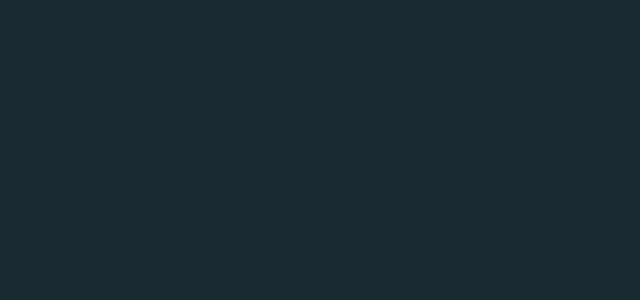
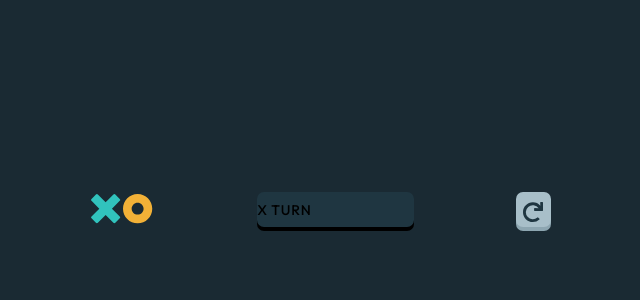
Before and after one commit to italoteles/tic-tac-toe, an Angular app in the folder tic-tae-toe-app/: page /game in a window 1280 px wide. Shown: the top 300 px of the page, without its empty margins (319-959 px from the left). Built offline with nearby package versions, Linux system fonts and the light colour scheme.

Commit message:
header da tela do game

```diff
--- a/tic-tae-toe-app/src/app/components/game-page/game-page.component.html
+++ b/tic-tae-toe-app/src/app/components/game-page/game-page.component.html
@@ -1,13 +1,22 @@
 <div class="container">
   <div class="header">
     <div class="symbols">
-
+      <svg width="32" height="32" viewBox="0 0 70 70" xmlns="http://www.w3.org/2000/svg">
+        <path d="M15.002 1.147 32 18.145 48.998 1.147a3 3 0 0 1 4.243 0l9.612 9.612a3 3 0 0 1 0 4.243L45.855 32l16.998 16.998a3 3 0 0 1 0 4.243l-9.612 9.612a3 3 0 0 1-4.243 0L32 45.855 15.002 62.853a3 3 0 0 1-4.243 0L1.147 53.24a3 3 0 0 1 0-4.243L18.145 32 1.147 15.002a3 3 0 0 1 0-4.243l9.612-9.612a3 3 0 0 1 4.243 0Z" fill="#31C3BD" fill-rule="evenodd"/>
+      </svg>
+      <svg width="32" height="32" viewBox="0 0 70 70" xmlns="http://www.w3.org/2000/svg">
+        <path d="M32 0c17.673 0 32 14.327 32 32 0 17.673-14.327 32-32 32C14.327 64 0 49.673 0 32 0 14.327 14.327 0 32 0Zm0 18.963c-7.2 0-13.037 5.837-13.037 13.037 0 7.2 5.837 13.037 13.037 13.037 7.2 0 13.037-5.837 13.037-13.037 0-7.2-5.837-13.037-13.037-13.037Z" fill="#F2B137"/>
+      </svg>
     </div>
     <div class="turn-info">
-
+      <div class="turn-info-content">X TURN</div>
     </div>
     <div class="restart">
-
+      <button class="btn">
+        <svg width="20" height="20" xmlns="http://www.w3.org/2000/svg">
+          <path d="M19.524 0h-1.88a.476.476 0 0 0-.476.499l.159 3.284A9.81 9.81 0 0 0 9.835.317C4.415.317-.004 4.743 0 10.167.004 15.597 4.406 20 9.835 20a9.796 9.796 0 0 0 6.59-2.536.476.476 0 0 0 .019-.692l-1.348-1.349a.476.476 0 0 0-.65-.022 6.976 6.976 0 0 1-9.85-.63 6.987 6.987 0 0 1 .63-9.857 6.976 6.976 0 0 1 10.403 1.348l-4.027-.193a.476.476 0 0 0-.498.476v1.881c0 .263.213.476.476.476h7.944A.476.476 0 0 0 20 8.426V.476A.476.476 0 0 0 19.524 0Z" fill="#1F3641"/>
+        </svg>
+      </button>
     </div>
 
     <div class="game-board">
--- a/tic-tae-toe-app/src/app/components/game-page/game-page.component.sass
+++ b/tic-tae-toe-app/src/app/components/game-page/game-page.component.sass
@@ -2,3 +2,37 @@
 
 .container
   @include container()
+
+.header
+  display: flex
+  justify-content: space-around
+
+.symbols
+  flex-grow: 1
+  display: flex
+  align-items: center
+
+.turn-info
+  flex-grow: 1
+  display: flex
+  align-items: center
+  background-color: $semi-dark-navy
+  border-radius: 7px
+  box-shadow: 0px 4px black
+
+
+
+.restart
+  flex-grow: 1
+  display: flex
+  align-items: center
+  justify-content: right
+
+.btn
+  @include btn($silver,$silver-shadow, $silver-hover)
+  width: 35px
+  height: 35px
+  border-radius: 7px
+  svg
+    text-align: center
+    margin-top: 10px
```
